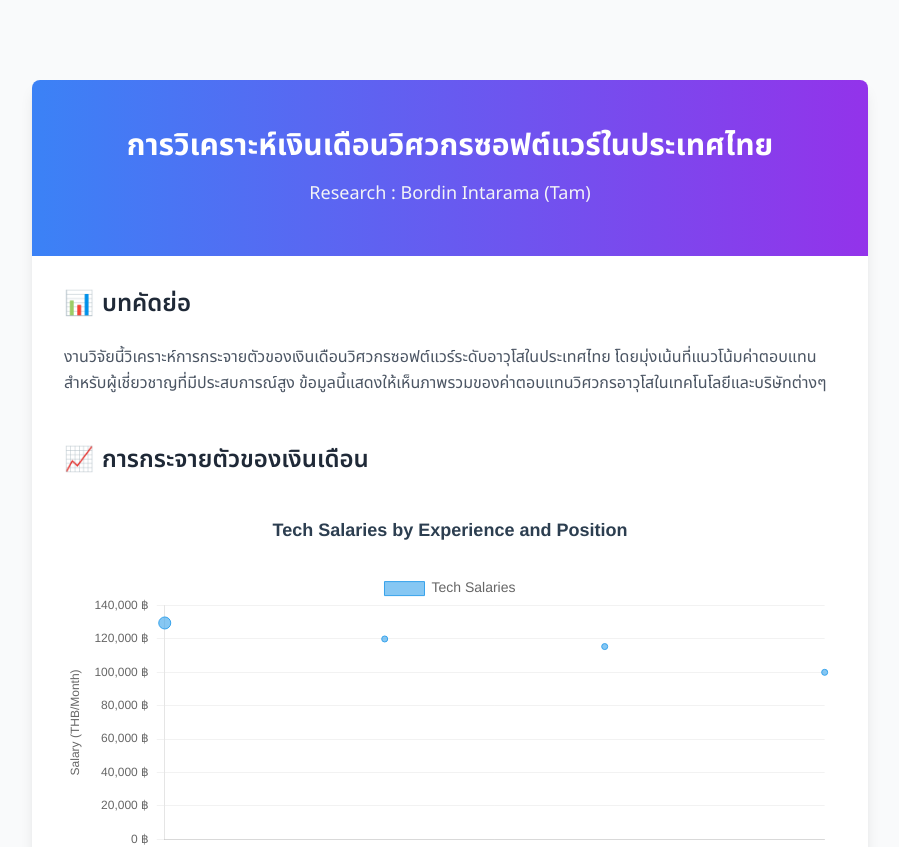
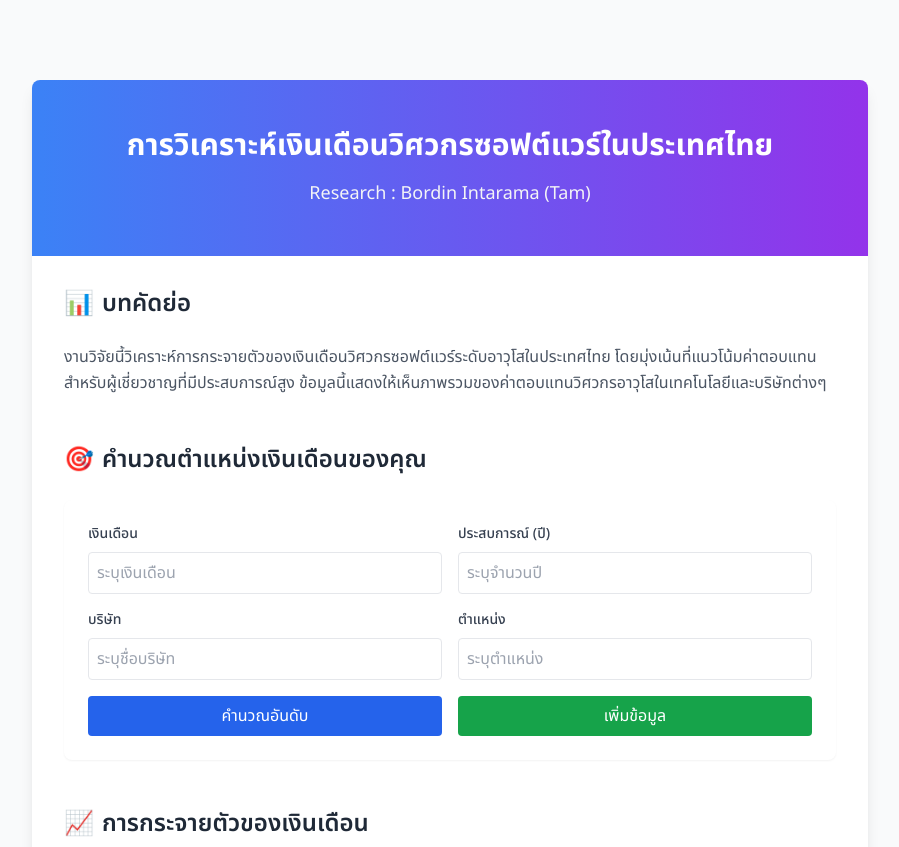
Before and after one commit to tambordini/tech-salary, a Svelte app: page / in a window 1280 px wide. Shown: the top 847 px of the page, without its empty margins (190-1089 px from the left). Built offline with nearby package versions, Linux system fonts and the light colour scheme.

Commit message:
Add SalaryCalculator component and integrate with SalaryChart and SalaryTable

```diff
--- a/src/App.svelte
+++ b/src/App.svelte
@@ -1,7 +1,11 @@
 <script lang="ts">
   import { companySalaries } from './data/salaryData';
+  import { customSalaries } from './stores/salaryStore';
   import SalaryChart from './components/SalaryChart.svelte';
   import SalaryTable from './components/SalaryTable.svelte';
+  import SalaryCalculator from './components/SalaryCalculator.svelte';
+
+  $: combinedSalaryData = [...companySalaries, ...$customSalaries];
 </script>
 
 <main class="min-h-screen bg-gray-50 py-8">
@@ -31,10 +35,18 @@
 
         <section class="mb-12">
           <h2 class="text-2xl font-semibold mb-6 text-gray-800 flex items-center">
+            <span class="mr-2">🎯</span>
+            คำนวณตำแหน่งเงินเดือนของคุณ
+          </h2>
+          <SalaryCalculator salaryData={combinedSalaryData} />
+        </section>
+
+        <section class="mb-12">
+          <h2 class="text-2xl font-semibold mb-6 text-gray-800 flex items-center">
             <span class="mr-2">📈</span>
             การกระจายตัวของเงินเดือน
           </h2>
-          <SalaryChart salaryData={companySalaries} />
+          <SalaryChart salaryData={combinedSalaryData} />
         </section>
 
         <section class="mb-12">
@@ -42,7 +54,7 @@
             <span class="mr-2">🏢</span>
             รายการเงินเดือนตามบริษัท
           </h2>
-          <SalaryTable salaryData={companySalaries} />
+          <SalaryTable salaryData={combinedSalaryData} />
         </section>
       </div>
     </div>
--- /dev/null
+++ b/src/components/SalaryCalculator.svelte
@@ -0,0 +1,120 @@
+<script lang="ts">
+  import type { CompanySalary } from '../types/salary';
+  import { customSalaries } from '../stores/salaryStore';
+
+  export let salaryData: CompanySalary[];
+
+  let salary = '';
+  let experience = '';
+  let company = '';
+  let position = '';
+  let result: { rank: number; total: number; percentile: number } | null = null;
+
+  function calculateRank() {
+    const salaryNum = Number(salary);
+    if (!salaryNum) return;
+
+    const allSalaries = salaryData.flatMap((company) => company.salary).sort((a, b) => b - a);
+
+    const rank = allSalaries.findIndex((s) => salaryNum >= s) + 1;
+    const total = allSalaries.length;
+    const percentile = ((total - rank + 1) / total) * 100;
+
+    result = { rank, total, percentile };
+  }
+
+  function addToData() {
+    if (!salary || !experience || !company || !position) return;
+
+    const newEntry: CompanySalary = {
+      company,
+      position,
+      level: 'Custom',
+      experience,
+      salary: Number(salary),
+    };
+
+    customSalaries.update((entries) => [...entries, newEntry]);
+
+    // Reset form
+    salary = '';
+    experience = '';
+    company = '';
+    position = '';
+  }
+</script>
+
+<div class="bg-white p-6 rounded-lg shadow-sm">
+  <div class="grid grid-cols-1 md:grid-cols-2 gap-4">
+    <div class="space-y-2">
+      <label for="salary" class="block text-sm font-medium text-gray-700">เงินเดือน</label>
+      <input
+        id="salary"
+        type="number"
+        bind:value={salary}
+        class="w-full p-2 border rounded focus:ring-2 focus:ring-blue-500"
+        placeholder="ระบุเงินเดือน"
+      />
+    </div>
+
+    <div class="space-y-2">
+      <label for="year" class="block text-sm font-medium text-gray-700">ประสบการณ์ (ปี)</label>
+      <input
+        id="year"
+        type="number"
+        bind:value={experience}
+        class="w-full p-2 border rounded focus:ring-2 focus:ring-blue-500"
+        placeholder="ระบุจำนวนปี"
+      />
+    </div>
+
+    <div class="space-y-2">
+      <label for="company" class="block text-sm font-medium text-gray-700">บริษัท</label>
+      <input
+        id="company"
+        type="text"
+        bind:value={company}
+        class="w-full p-2 border rounded focus:ring-2 focus:ring-blue-500"
+        placeholder="ระบุชื่อบริษัท"
+      />
+    </div>
+
+    <div class="space-y-2">
+      <label for="position" class="block text-sm font-medium text-gray-700">ตำแหน่ง</label>
+      <input
+        type="text"
+        bind:value={position}
+        class="w-full p-2 border rounded focus:ring-2 focus:ring-blue-500"
+        placeholder="ระบุตำแหน่ง"
+      />
+    </div>
+  </div>
+
+  <div class="flex gap-4 mt-4">
+    <button
+      on:click={calculateRank}
+      class="flex-1 bg-blue-600 text-white py-2 px-4 rounded hover:bg-blue-700 transition-colors"
+    >
+      คำนวณอันดับ
+    </button>
+    <button
+      on:click={addToData}
+      class="flex-1 bg-green-600 text-white py-2 px-4 rounded hover:bg-green-700 transition-colors"
+    >
+      เพิ่มข้อมูล
+    </button>
+  </div>
+
+  {#if result}
+    <div class="mt-6 p-4 bg-blue-50 rounded-lg">
+      <h3 class="font-semibold text-lg mb-2">ผลการคำนวณ</h3>
+      <p>คุณอยู่อันดับที่ {result.rank} จากทั้งหมด {result.total} คน</p>
+      <p class="text-lg font-medium text-blue-800 mt-2">
+        Percentile: {result.percentile.toFixed(2)}%
+      </p>
+      <p class="text-sm text-gray-600 mt-1">
+        (เงินเดือนของคุณสูงกว่า {result.percentile.toFixed(2)}% ของข้อมูลทั้งหมด)
+      </p>
+    </div>
+  {/if}
+</div>
--- a/src/components/SalaryTable.svelte
+++ b/src/components/SalaryTable.svelte
@@ -11,6 +11,12 @@
       maximumFractionDigits: 0,
     });
   };
+
+  $: sortedSalaryData = [...salaryData].sort((a, b) => {
+    const totalA = (a.salary || 0) + (a.stock || 0) + (a.targetBonus || 0);
+    const totalB = (b.salary || 0) + (b.stock || 0) + (b.targetBonus || 0);
+    return totalB - totalA;
+  });
 </script>
 
 <div class="container mx-auto p-4">
@@ -28,7 +34,7 @@
         </tr>
       </thead>
       <tbody>
-        {#each salaryData as { company, position, level, experience, salary, stock: monthlyStock, targetBonus }, i}
+        {#each sortedSalaryData as { company, position, level, experience, salary, stock: monthlyStock, targetBonus }, i}
           <tr
             class="border-b last:border-b-0 {i % 2 === 0
               ? 'bg-white'
--- /dev/null
+++ b/src/stores/salaryStore.ts
@@ -0,0 +1,4 @@
+import { writable } from 'svelte/store';
+import type { CompanySalary } from '../types/salary';
+
+export const customSalaries = writable<CompanySalary[]>([]);
```
